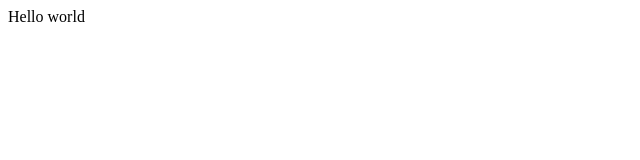
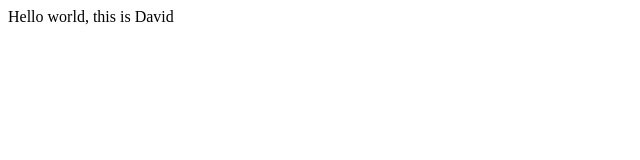
Before and after one commit to EZsunshine/job-search-application, a React (Create React App) app: page / in a window 1280 px wide. Shown: the top 160 px of the page, without its empty margins (0-640 px from the left). Built offline with nearby package versions, Linux system fonts and the light colour scheme.

Commit message:
added hello

```diff
--- a/src/App.js
+++ b/src/App.js
@@ -2,7 +2,7 @@
 function App() {
   return (
     <div>
-      Hello world
+      Hello world, this is David
     </div>
   );
 }
```
